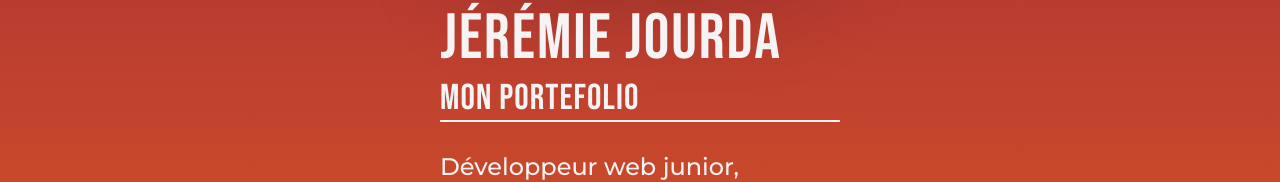
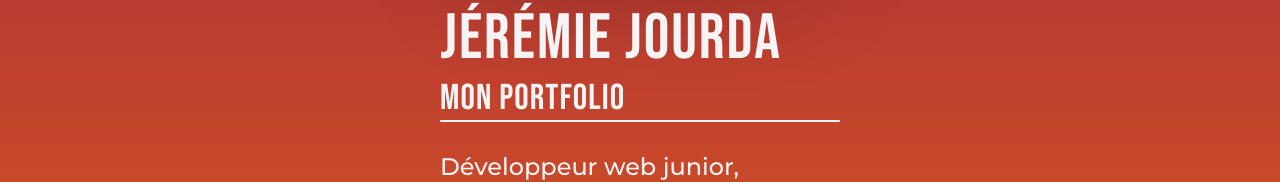
Before and after one commit to jeremie-j/Portfolio, a plain HTML site: page index.html in a window 1280 px wide. Shown: the part 380-562 px from the top of the page. Drawn offline with Linux system fonts and the light colour scheme.

Commit message:
Update index.html

```diff
--- a/index.html
+++ b/index.html
@@ -59,7 +59,7 @@
                     </figure>
                     <div id="landing-text">
                         <strong id="name">Jérémie Jourda</strong>
-                        <h3>Mon Portefolio</h3>
+                        <h3>Mon Portfolio</h3>
                         <p id="intro">Développeur web junior,<br>
                             en recherche d’un stage à partir de juillet 2021.</p>
                         <div id="logo">
```
